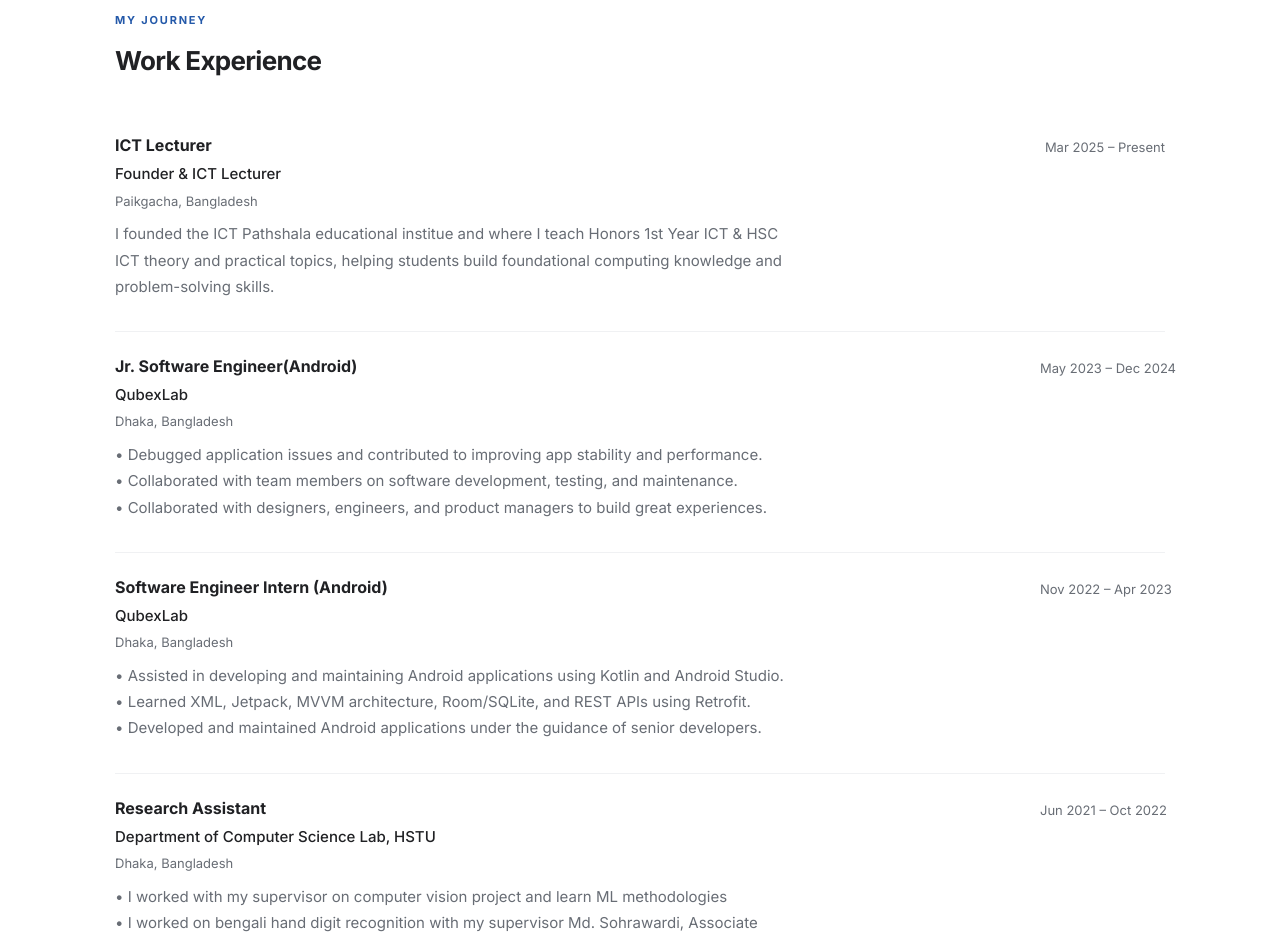
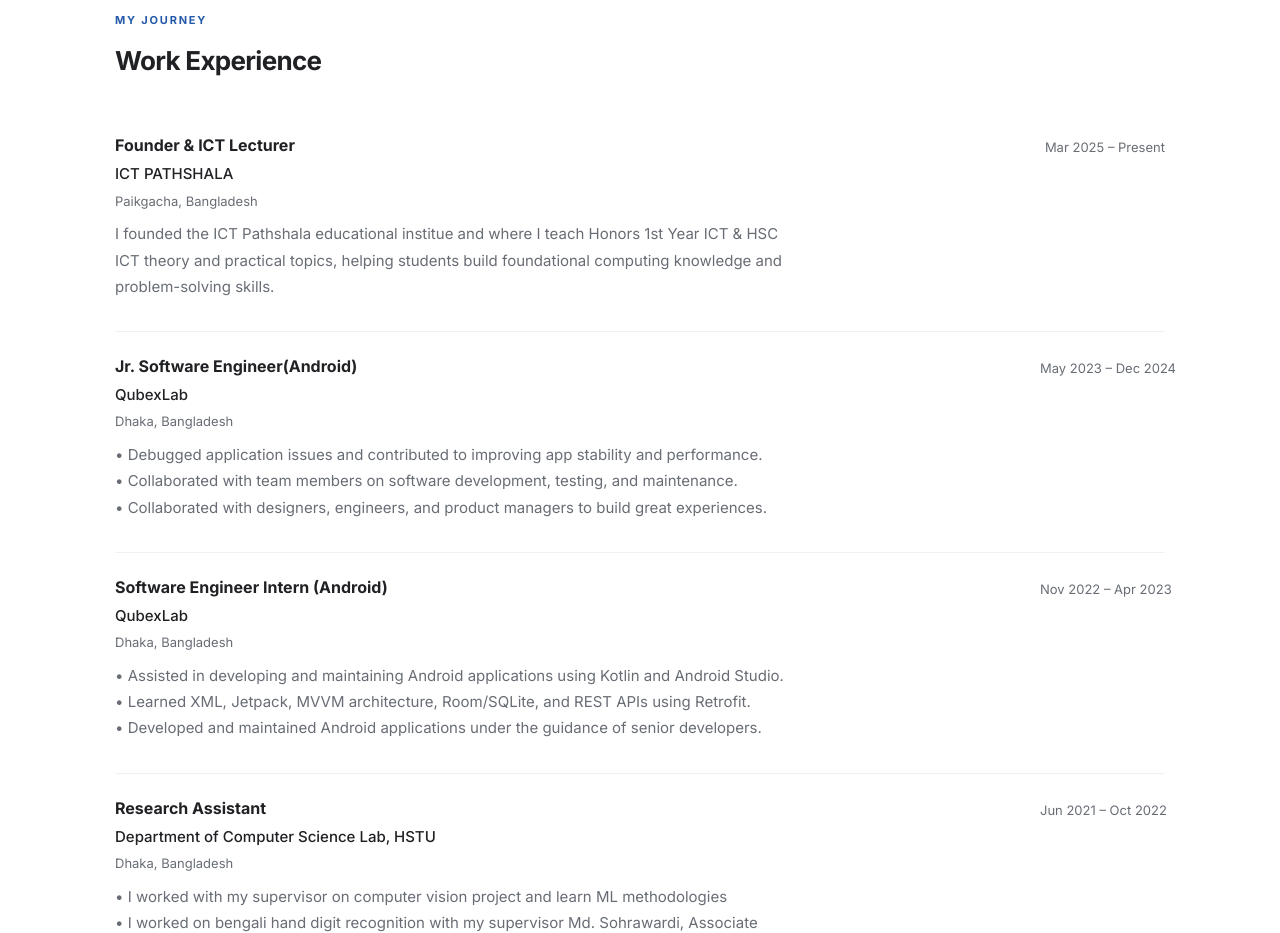
Before and after one commit to mazharulcs/mazharulcs.github.io, a plain HTML site: page index.html in a window 1280 px wide. Shown: the part 1100-2033 px from the top of the page. Drawn offline with Linux system fonts and the light colour scheme.

Commit message:
fix: updaing experience section

```diff
--- a/index.html
+++ b/index.html
@@ -112,8 +112,8 @@
       <div class="section-heading"><p class="eyebrow">MY JOURNEY</p><h2>Work Experience</h2></div>
       <article class="timeline-item">
         <div class="item-main">
-          <h3>ICT Lecturer</h3>
-          <p class="organization">Founder & ICT Lecturer</p>
+          <h3>Founder & ICT Lecturer</h3>
+          <p class="organization">ICT PATHSHALA</p>
           <p class="muted">Paikgacha, Bangladesh</p>
           <p class="description">I founded the ICT Pathshala educational institue and where I teach Honors 1st Year ICT &  HSC ICT theory and practical topics, helping students build foundational computing knowledge and problem-solving skills.</p>
         </div>
```
